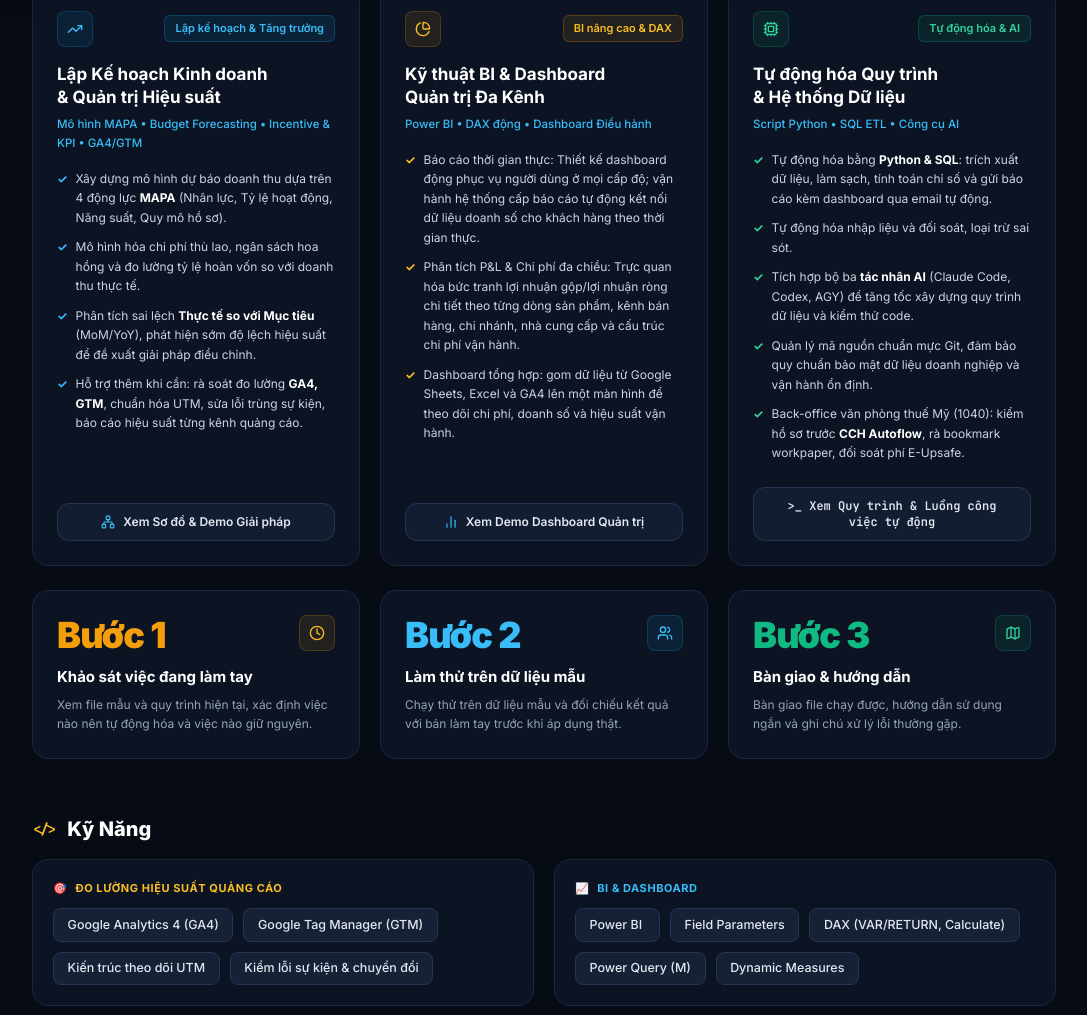
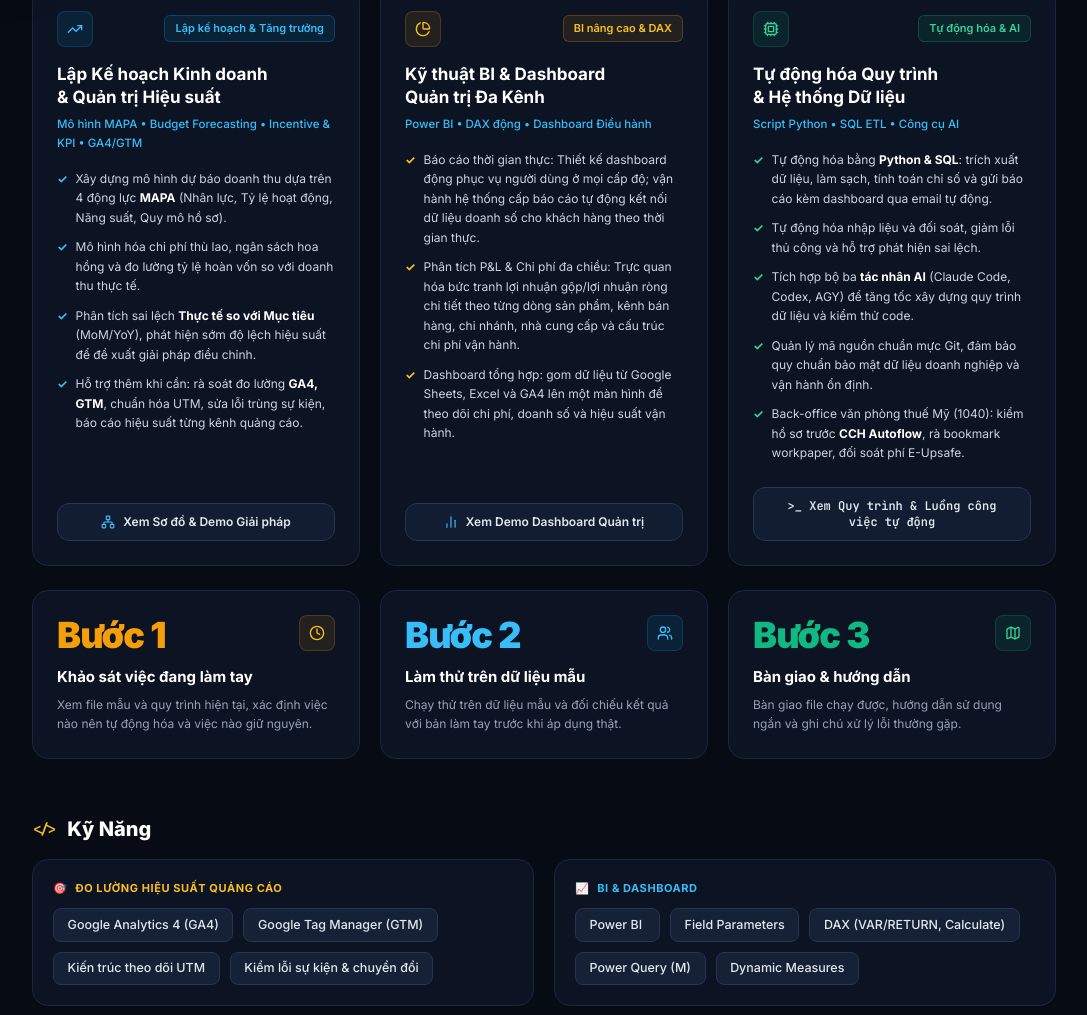
Before and after one commit to teoteo1081/W17_03_Claude_porfolio, a plain HTML site: page editor_workspace/editor_cv.html in a window 1280 px wide. Shown: the part 821-1836 px from the top of the page, without its empty margins (96-1183 px from the left). Drawn offline with nearby package versions, Linux system fonts and the light colour scheme.

Commit message:
content: cập nhật nội dung từ editor (2026-11-20 02:39)

```diff
--- a/editor_workspace/editor_cv.html
+++ b/editor_workspace/editor_cv.html
@@ -484,7 +484,7 @@
           <!-- Tên & Tiêu đề chức danh -->
           <div class="space-y-1.5">
             <h1 data-field-id="hero_name" data-i18n="hero_name" class="editable-node text-4xl sm:text-5xl font-black tracking-tight text-white text-balance">TJ</h1>
-            <h2 data-i18n="hero_title" class="editable-node text-lg sm:text-xl lg:text-[22px] font-bold text-[#38bdf8] leading-snug text-balance">Chuyên viên&nbsp;<span style="text-wrap-mode: initial;">Vận hành và Phân tích Dữ liệu • Tự động hóa Quy trình • </span><span class="inline-block" data-auto-tail="" style="text-wrap-mode: initial;">Dashboard BI</span></h2>
+            <h2 data-i18n="hero_title" class="editable-node text-lg sm:text-xl lg:text-[22px] font-bold text-[#38bdf8] leading-snug text-balance">Chuyên viên&nbsp;Vận hành và Phân tích Dữ liệu • Tự động hóa Quy trình • <span class="inline-block" data-auto-tail="">Dashboard BI</span></h2>
           </div>
 
           <!-- Đoạn tóm tắt -->
@@ -661,7 +661,7 @@
                 </li>
                 <li class="flex items-start gap-2">
                   <span class="text-emerald-400 font-bold shrink-0" data-node-id="9">✓</span>
-                  <span data-i18n="sol_card3_p2" class="editable-node">Tự động hóa nhập liệu và đối soát, loại trừ sai sót.</span>
+                  <span data-i18n="sol_card3_p2" class="editable-node">Tự động hóa nhập liệu và đối soát, giảm lỗi thủ công và hỗ trợ phát hiện sai lệch.</span>
                 </li>
                 <li class="flex items-start gap-2">
                   <span class="text-emerald-400 font-bold shrink-0" data-node-id="10">✓</span>
@@ -898,7 +898,7 @@
   <div id="toast-notification" role="status" aria-live="polite" class="fixed bottom-5 right-5 z-50 px-4 py-2.5 rounded-xl bg-emerald-500 text-slate-950 font-bold text-xs shadow-2xl no-print hidden"></div>
 
   <!-- Chỉnh sửa đã nhúng khi xuất Final (dữ liệu JSON thuần, không thực thi): mở lại với cache trống vẫn giữ nội dung -->
-  <script type="application/json" id="w17-baked-edits">{"schema":1,"textEditsByLang":{"vi":{"hero_verified":"🤝 Nhận dự án Freelance","hero_title":"Chuyên viên Vận hành và Phân tích Dữ liệu • Tự động hóa Quy trình • Dashboard BI","hero_bio":"Tự động hóa nhập liệu, đối soát và đồng bộ dữ liệu từ nhiều nguồn. Làm sạch dữ liệu và dựng dashboard điều hành bằng Power BI hoặc trên nền HTML. Thiết kế website giới thiệu dịch vụ, portfolio và landing page. Đo lường hiệu suất quảng cáo (GA4/GTM). Làm việc từ xa, bàn giao file chạy được kèm hướng dẫn.","skills_heading":"Kỹ Năng ","skill_grp_4":"AI Development \u0026 Quality Control","skill_tag_python":"Python ","skill_tag_sql":"SQL ","skill_tag_excel":"Excel ","skill_tag_git":"Git \u0026 GitHub","edu_title_3":"Google Skillshop - GA4\u003cbr\u003e(Đang học)","skill_grp_3":"Công cụ","edu_cat_2":"Thuế Mỹ","edu_title_2":"EA Thuế Mỹ\u0026nbsp;\u003cbr\u003e(Đang học)","skill_tag_pbi":"Power BI ","skill_tag_measures":"Dynamic Measures","sol_card2_p1":"Báo cáo thời gian thực: Thiết kế dashboard động phục vụ người dùng ở mọi cấp độ; vận hành hệ thống cấp báo cáo tự động kết nối dữ liệu doanh số cho khách hàng theo thời gian thực."}},"fieldEdits":{}}</script>
+  <script type="application/json" id="w17-baked-edits">{"schema":1,"textEditsByLang":{"vi":{"hero_verified":"🤝 Nhận dự án Freelance","hero_title":"Chuyên viên Vận hành và Phân tích Dữ liệu • Tự động hóa Quy trình • Dashboard BI","hero_bio":"Tự động hóa nhập liệu, đối soát và đồng bộ dữ liệu từ nhiều nguồn. Làm sạch dữ liệu và dựng dashboard điều hành bằng Power BI hoặc trên nền HTML. Thiết kế website giới thiệu dịch vụ, portfolio và landing page. Đo lường hiệu suất quảng cáo (GA4/GTM). Làm việc từ xa, bàn giao file chạy được kèm hướng dẫn.","skills_heading":"Kỹ Năng ","skill_grp_4":"AI Development \u0026 Quality Control","skill_tag_python":"Python ","skill_tag_sql":"SQL ","skill_tag_excel":"Excel ","skill_tag_git":"Git \u0026 GitHub","edu_title_3":"Google Skillshop - GA4\u003cbr\u003e(Đang học)","skill_grp_3":"Công cụ","edu_cat_2":"Thuế Mỹ","edu_title_2":"EA Thuế Mỹ\u0026nbsp;\u003cbr\u003e(Đang học)","skill_tag_pbi":"Power BI ","skill_tag_measures":"Dynamic Measures","sol_card2_p1":"Báo cáo thời gian thực: Thiết kế dashboard động phục vụ người dùng ở mọi cấp độ; vận hành hệ thống cấp báo cáo tự động kết nối dữ liệu doanh số cho khách hàng theo thời gian thực.","sol_card3_p2":"Tự động hóa nhập liệu và đối soát, giảm lỗi thủ công và hỗ trợ phát hiện sai lệch."}},"fieldEdits":{}}</script>
 
   <!-- ==================== JAVASCRIPT XỬ LÝ TƯƠNG TÁC, REORDER, DRAG-DROP & CLEAN EXPORT ==================== -->
   <script id="interactive-editor-script">
```
Also changed, not shown: index_portfolio_clean.html (+3 -3 lines).
